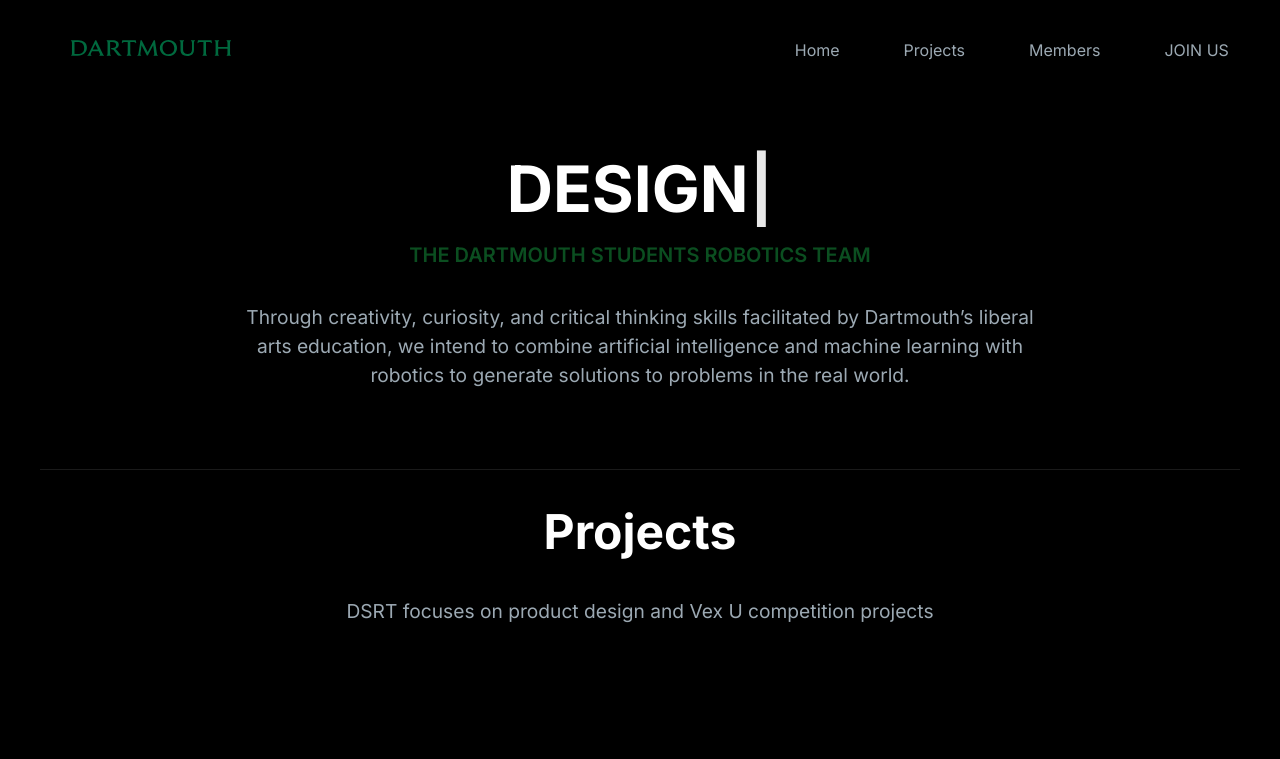
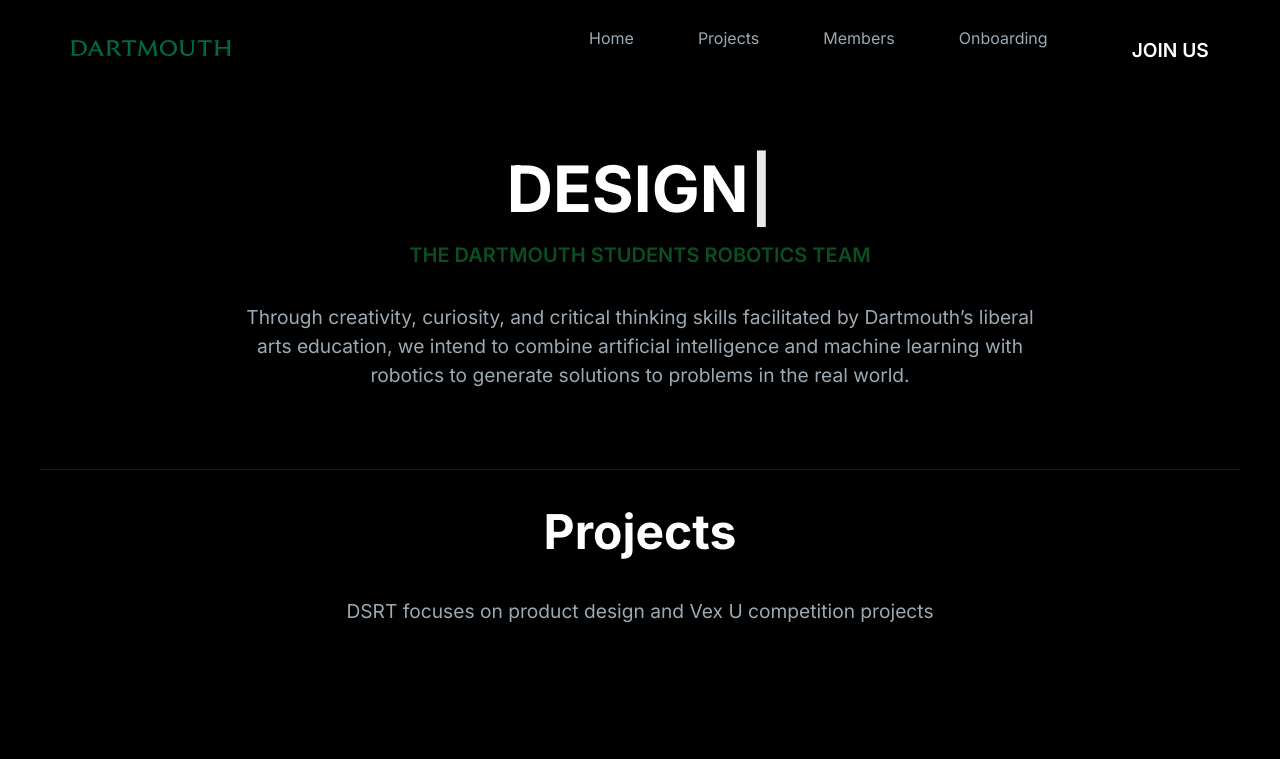
Before and after one commit to Dartmouth-Robotics-Club/website, a Next.js app: page / in a window 1280 px wide. Shown: the top 759 px of the page. Built offline with nearby package versions, Linux system fonts and the light colour scheme.

Commit message:
add onboarding doc + update header styling

```diff
--- a/src/components/Header.tsx
+++ b/src/components/Header.tsx
@@ -25,7 +25,12 @@
                 Members
               </Link>
             </li>
-            <li>
+            <li className="nav-item">
+              <Link href="https://docs.google.com/document/d/17siaQBqu0Gn88x--ALFaozKqcxzt7qhjTycw0sSnA6A/edit?usp=sharing" className="nav-link">
+                Onboarding
+              </Link>
+            </li>
+            <li className="join-button">
             <Link href="https://docs.google.com/forms/d/e/1FAIpQLSeGg0QqYfNoMnk2YYHZl89VwUNGIAWJwP6BmNTxWHyxKHyowQ/closedform" rel="noopener noreferrer" target="_blank">
             JOIN US
           </Link>
--- a/src/style/colors.scss
+++ b/src/style/colors.scss
@@ -1,6 +1,6 @@
 
 $palette: (
-  highlight: #5658dd,
+  highlight: #135918,
   foreground: #9ca9b3,
   title: #fff,
   background: #000,
--- a/src/style/globals.scss
+++ b/src/style/globals.scss
@@ -164,6 +164,7 @@
       gap: 2rem;
     }
   }
+
 }
 
 .footer {
@@ -179,3 +180,16 @@
     height: 70px;
   }
 }
+
+.join-button {
+  color: colors.color(title);
+  padding: 10px 20px;
+  border-radius: 5px;
+  font-weight: 600;
+  font-size: 1.2rem;
+  transition: all 0.2s ease-in-out;
+
+  // &:hover {
+  //   color: colors.color(highlight);
+  // }
+}
```
Also changed, not shown: public/unknown.png.
